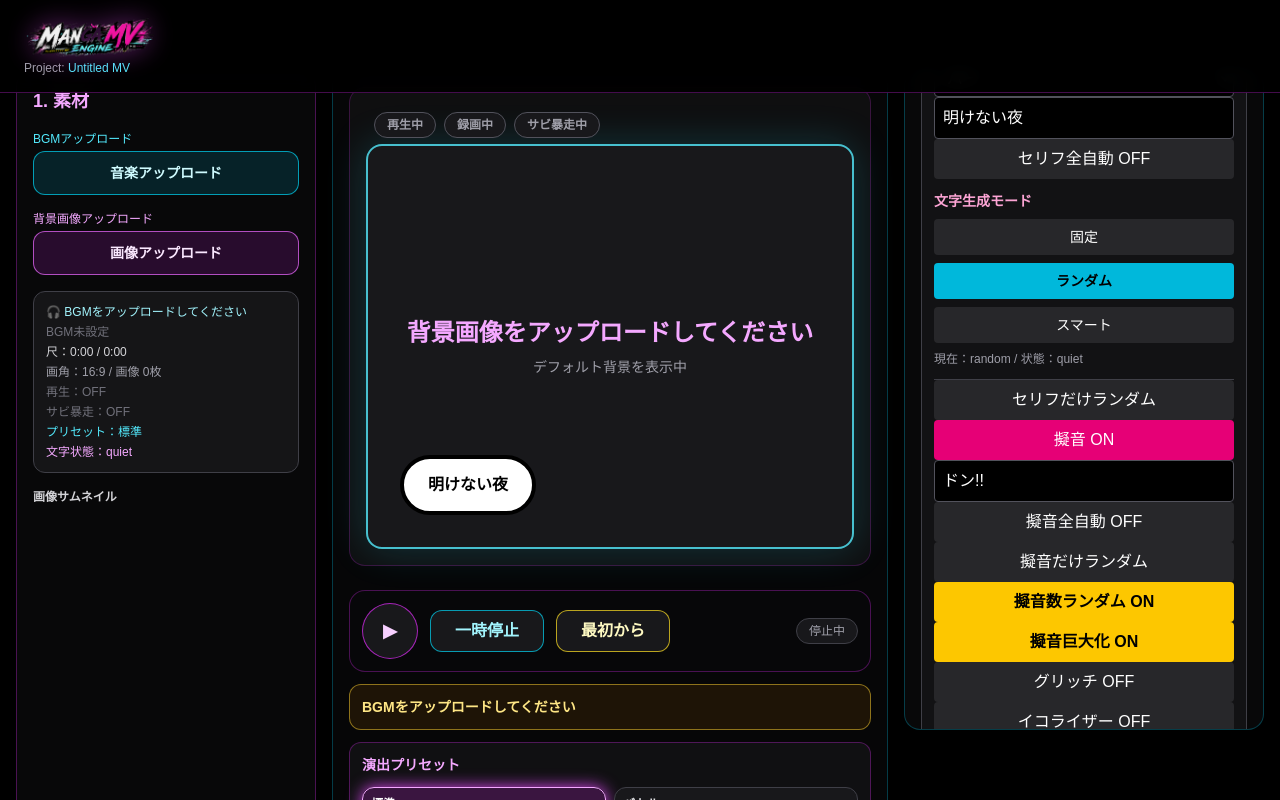
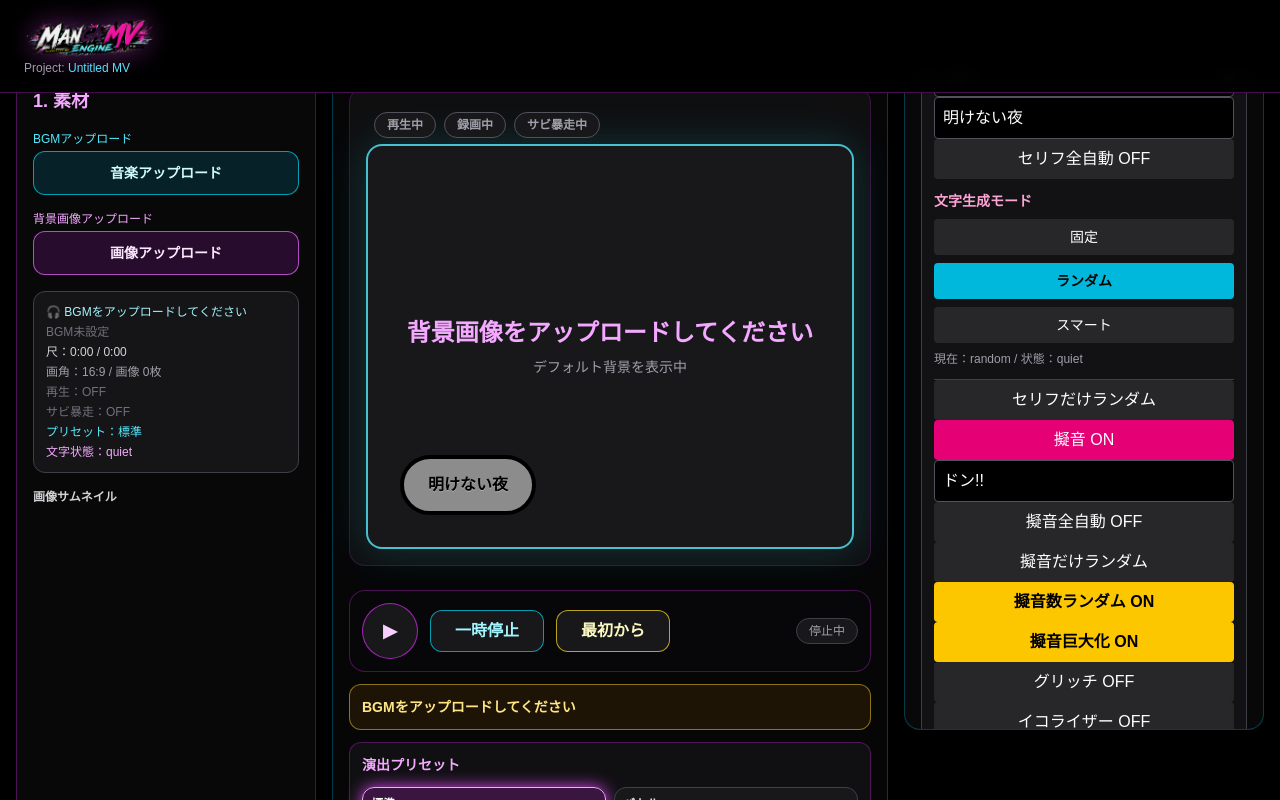
Before and after one commit to utugorou/manga-mv-engine, a Next.js app: page / in a window 1280 px wide. Both pictures are taken after a click on the button "セリフだけランダム". Shown: the part 39-839 px from the top of the page. Built offline with nearby package versions, Linux system fonts and the light colour scheme.

Commit message:
吹き出し背景のみ50%透過に調整

```diff
--- a/src/components/EffectOverlays.tsx
+++ b/src/components/EffectOverlays.tsx
@@ -197,11 +197,11 @@ export default function EffectOverlays({
         <div
           className={`absolute ${getPositionClass(
             bubblePosition
-          )} bg-white text-black px-6 py-4 border-4 border-black text-center font-bold ${
+          )} bg-white/50 text-black px-6 py-4 border-4 border-black text-center font-bold [text-shadow:0_1px_0_rgba(255,255,255,0.35)] ${
             bubbleVariant === "spiky"
               ? "clip-path-bubble-spiky rounded-[20%]"
               : bubbleVariant === "thought"
-                ? "rounded-[45%] before:absolute before:-bottom-3 before:right-8 before:h-4 before:w-4 before:rounded-full before:border-4 before:border-black before:bg-white after:absolute after:-bottom-8 after:right-4 after:h-3 after:w-3 after:rounded-full after:border-2 after:border-black after:bg-white"
+                ? "rounded-[45%] before:absolute before:-bottom-3 before:right-8 before:h-4 before:w-4 before:rounded-full before:border-4 before:border-black before:bg-white/50 after:absolute after:-bottom-8 after:right-4 after:h-3 after:w-3 after:rounded-full after:border-2 after:border-black after:bg-white/50"
                 : "rounded-full"
           }`}
           style={{ ...playOrNone("bubbleFloat 1.4s ease-in-out infinite"), fontSize: `${bubbleScale}rem`, maxWidth: `${Math.min(420, 260 * bubbleScale)}px`, lineHeight: 1.25 }}
```
